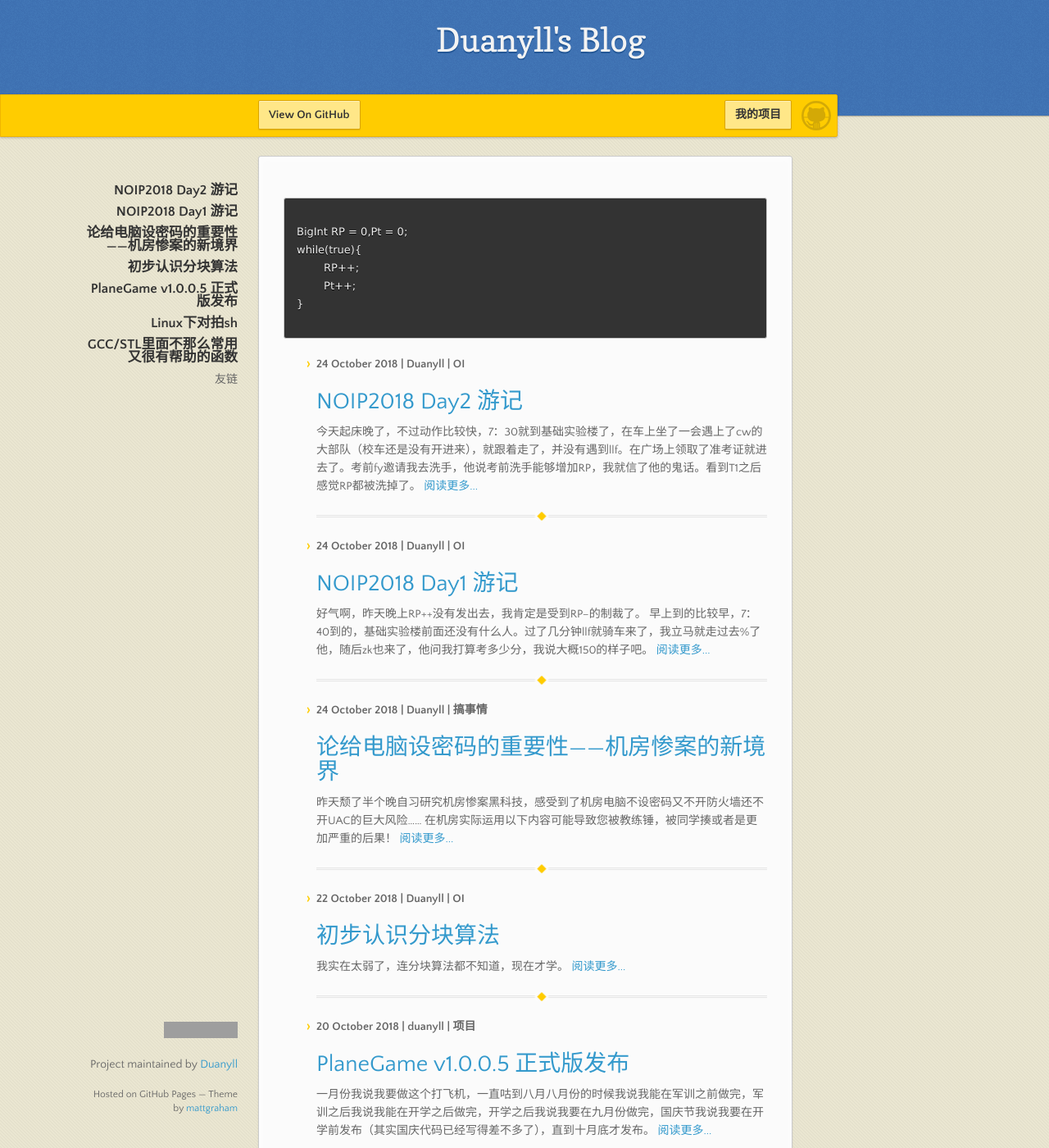
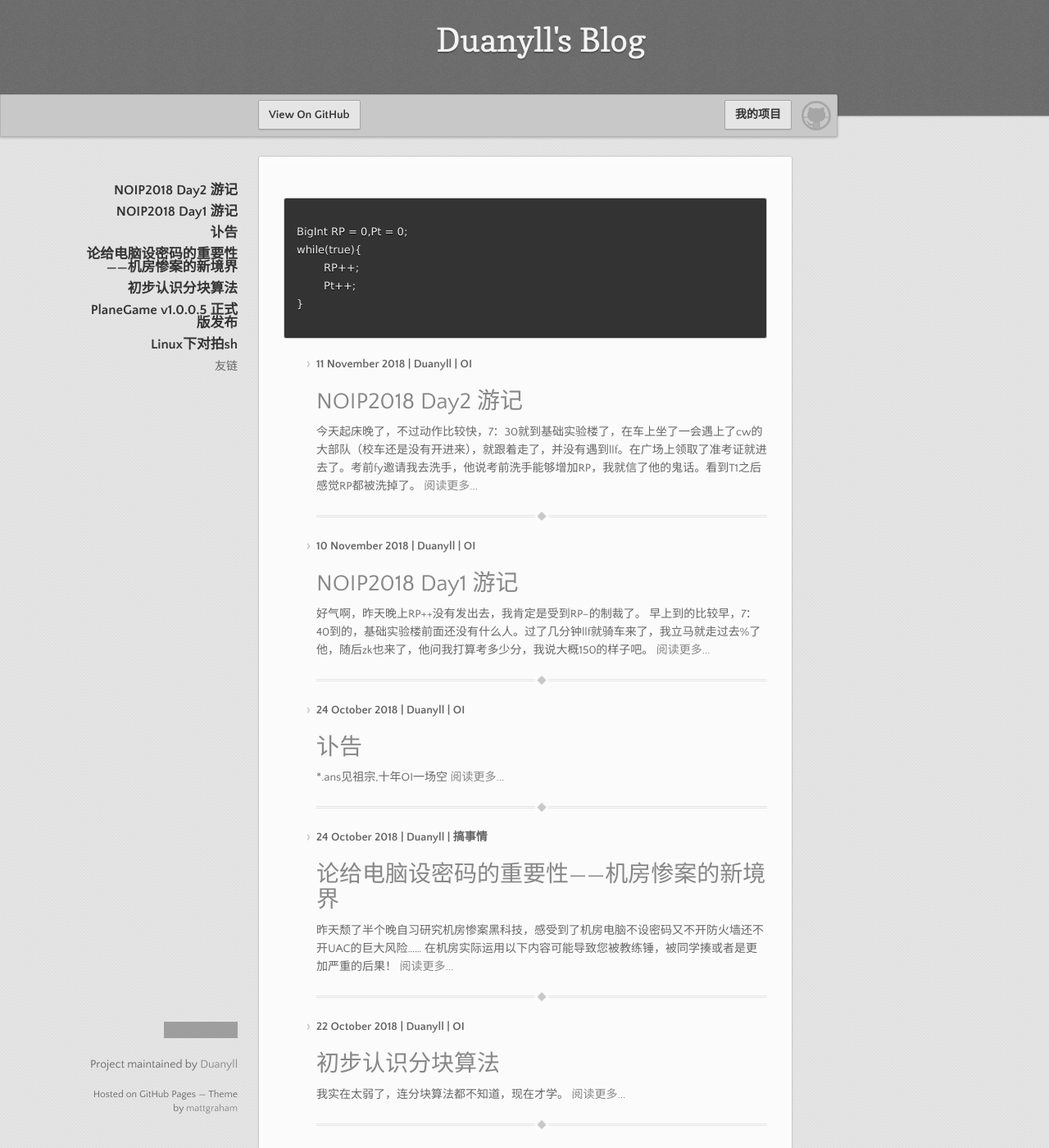
Before and after one commit to Duanyll/duanyll.com, a Jekyll site: the page built from index.html, in a window 1280 px wide and 1400 px high. Shown: the whole window at 82% size. Built offline with Jekyll 4.4.1, drawn with Linux system fonts in a browser that asks for light colours; the list of posts is cut into pages by our own code; some of the changed text lies outside the part shown; grey boxes are pictures that could not be loaded.

Commit message:
添加一篇文章

```diff
--- a/_layouts/homepage.html
+++ b/_layouts/homepage.html
@@ -4,6 +4,17 @@
 <head>
   <meta charset="utf-8">
   <meta http-equiv="X-UA-Compatible" content="IE=edge">
+
+  <style>
+    html {
+      -webkit-filter: grayscale(100%);
+      -moz-filter: grayscale(100%);
+      -ms-filter: grayscale(100%);
+      -o-filter: grayscale(100%);
+      filter: progid:DXImageTransform.Microsoft.BasicImage(grayscale=1);
+      _filter: none;
+    }
+  </style>
 
   {% seo %}
   <link rel="stylesheet" href="/assets/css/main.css">
--- a/_posts/2018-11-10-NOIP2018-Day1.md
+++ b/_posts/2018-11-10-NOIP2018-Day1.md
@@ -1,7 +1,7 @@
 ---
 author: Duanyll
 tags: ["OI"]
-date: 2018-10-24
+date: 2018-11-10
 title: NOIP2018 Day1 游记
 ---
 
--- a/_posts/2018-11-11-NOIP2018-Day2.md
+++ b/_posts/2018-11-11-NOIP2018-Day2.md
@@ -1,7 +1,7 @@
 ---
 author: Duanyll
 tags: ["OI"]
-date: 2018-10-24
+date: 2018-11-11
 title: NOIP2018 Day2 游记
 ---
 
--- /dev/null
+++ b/_posts/2018-11-15-Obituary.md
@@ -0,0 +1,16 @@
+---
+author: Duanyll
+tags: ["OI"]
+date: 2018-10-24
+title: 讣告
+---
+
+> `*.ans`见祖宗,十年OI一场空
+
+<!-- more -->
+
+scoier dyl 于 noip2018 把 `.out` 写成了 `.ans`, 卒, ~~享年14岁~~ 我并不打算退役的.
+
+<iframe frameborder="no" border="0" marginwidth="0" marginheight="0" width=330 height=86 src="//music.163.com/outchain/player?type=2&id=185569&auto=1&height=66"></iframe>
+
+↓追悼会↓
```
Also changed, not shown: _layouts/post.html (+11 -0 lines).
